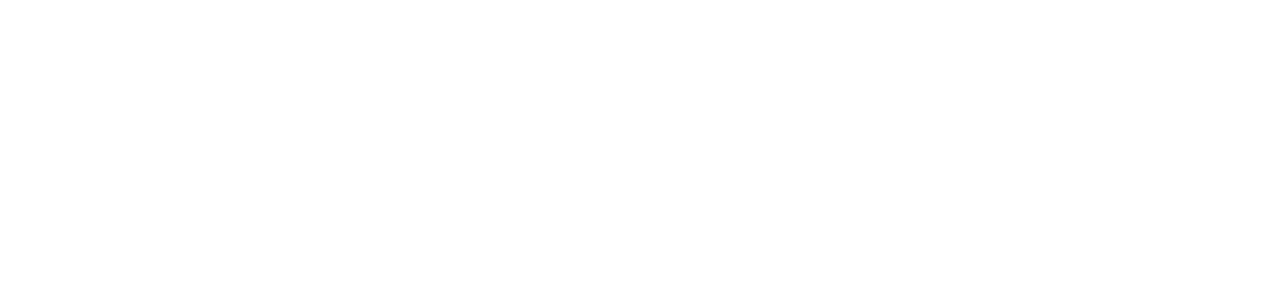
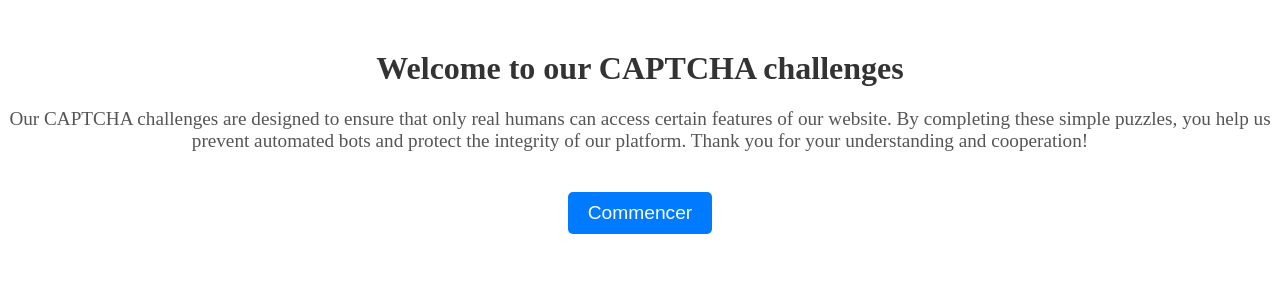
Before and after one commit to Jeanga7/angult-it, an Angular app: page / in a window 1280 px wide. Shown: the top 300 px of the page. Built offline with nearby package versions, Linux system fonts and the light colour scheme.

Commit message:
HomeComponent on process

```diff
--- a/angular.json
+++ b/angular.json
@@ -97,5 +97,8 @@
         }
       }
     }
+  },
+  "cli": {
+    "analytics": "73714f49-4a9f-4a5a-9e9c-c89a40e1b188"
   }
 }
--- a/src/app/app.component.ts
+++ b/src/app/app.component.ts
@@ -3,9 +3,10 @@
 
 @Component({
   selector: 'app-root',
+  standalone: true,
   imports: [RouterOutlet],
   templateUrl: './app.component.html',
-  styleUrl: './app.component.css'
+  styleUrls: ['./app.component.css']
 })
 export class AppComponent {
   title = 'angul-it';
--- a/src/app/app.config.ts
+++ b/src/app/app.config.ts
@@ -2,8 +2,15 @@
 import { provideRouter } from '@angular/router';
 
 import { routes } from './app.routes';
-import { provideClientHydration, withEventReplay } from '@angular/platform-browser';
+import {
+  provideClientHydration,
+  withEventReplay,
+} from '@angular/platform-browser';
 
 export const appConfig: ApplicationConfig = {
-  providers: [provideZoneChangeDetection({ eventCoalescing: true }), provideRouter(routes), provideClientHydration(withEventReplay())]
+  providers: [
+    provideZoneChangeDetection({ eventCoalescing: true }),
+    provideRouter(routes),
+    provideClientHydration(withEventReplay()),
+  ],
 };
--- a/src/app/app.routes.ts
+++ b/src/app/app.routes.ts
@@ -3,7 +3,7 @@
 import { CaptchaComponent } from './captcha/captcha.component';
 import { ResultComponent } from './result/result.component';
 
-export const appRoutes: Routes = [
+export const routes: Routes = [
   { path: '', component: HomeComponent },
   { path: 'captcha', component: CaptchaComponent },
   { path: 'result', component: ResultComponent },
--- a/src/app/captcha/captcha.component.html
+++ b/src/app/captcha/captcha.component.html
@@ -1,5 +1 @@
-<div class="captcha-container">
-  <h1>Captcha Challenge</h1>
-  <p>Identifiez les images correspondantes !</p>
-  <!-- Contenu du CAPTCHA -->
-</div>
+<p>captcha works!</p>
--- a/src/app/home/home.component.css
+++ b/src/app/home/home.component.css
@@ -0,0 +1,29 @@
+.home-container {
+    text-align: center;
+    margin-top: 50px;
+  }
+
+  h1 {
+    font-size: 2rem;
+    color: #333;
+  }
+
+  p {
+    font-size: 1.2rem;
+    color: #555;
+  }
+
+  button {
+    background-color: #007bff;
+    color: white;
+    border: none;
+    padding: 10px 20px;
+    font-size: 1.2rem;
+    cursor: pointer;
+    border-radius: 5px;
+    margin-top: 20px;
+  }
+
+  button:hover {
+    background-color: #0056b3;
+  }
--- a/src/app/home/home.component.html
+++ b/src/app/home/home.component.html
@@ -1,5 +1,10 @@
 <div class="home-container">
-  <h1>Bienvenue Angul it - CAPTCHA !</h1>
-  <p>Cliquez pour commencer.</p>
-  <button routerLink="/captcha">Commencer le challenge</button>
+  <h1>Welcome to our CAPTCHA challenges</h1>
+  <p>
+    Our CAPTCHA challenges are designed to ensure that only real humans can
+    access certain features of our website. By completing these simple puzzles,
+    you help us prevent automated bots and protect the integrity of our
+    platform. Thank you for your understanding and cooperation!
+  </p>
+  <button (click)="startChallenge()">Commencer</button>
 </div>
--- a/src/app/home/home.component.ts
+++ b/src/app/home/home.component.ts
@@ -1,11 +1,18 @@
 import { Component } from '@angular/core';
+import { Router } from '@angular/router';
+import { CommonModule } from '@angular/common';
 
 @Component({
   selector: 'app-home',
-  imports: [],
+  standalone: true,
+  imports: [CommonModule],
   templateUrl: './home.component.html',
-  styleUrl: './home.component.css'
+  styleUrls: ['./home.component.css']
 })
 export class HomeComponent {
+  constructor(private router: Router) {}
 
+  startChallenge(){
+    this.router.navigate(['/captcha']);
+  }
 }
--- a/src/app/result/result.component.html
+++ b/src/app/result/result.component.html
@@ -1,5 +1 @@
-<div class="result-container">
-  <h1>Résultats du challenge</h1>
-  <p>Félicitations, vous avez terminé le challenge !</p>
-  <button routerLink="/">Retour à l'accueil</button>
-</div>
+<p>result works!</p>
--- a/src/main.ts
+++ b/src/main.ts
@@ -1,6 +1,6 @@
 import { bootstrapApplication } from '@angular/platform-browser';
-import { AppModule } from './app/app.config';
+import { appConfig } from './app/app.config';
 import { AppComponent } from './app/app.component';
 
-bootstrapApplication(AppComponent, AppModule)
+bootstrapApplication(AppComponent, appConfig)
   .catch((err) => console.error(err));
```
Also changed, not shown: 1 other file (tests, documents, lock files or other folders).
